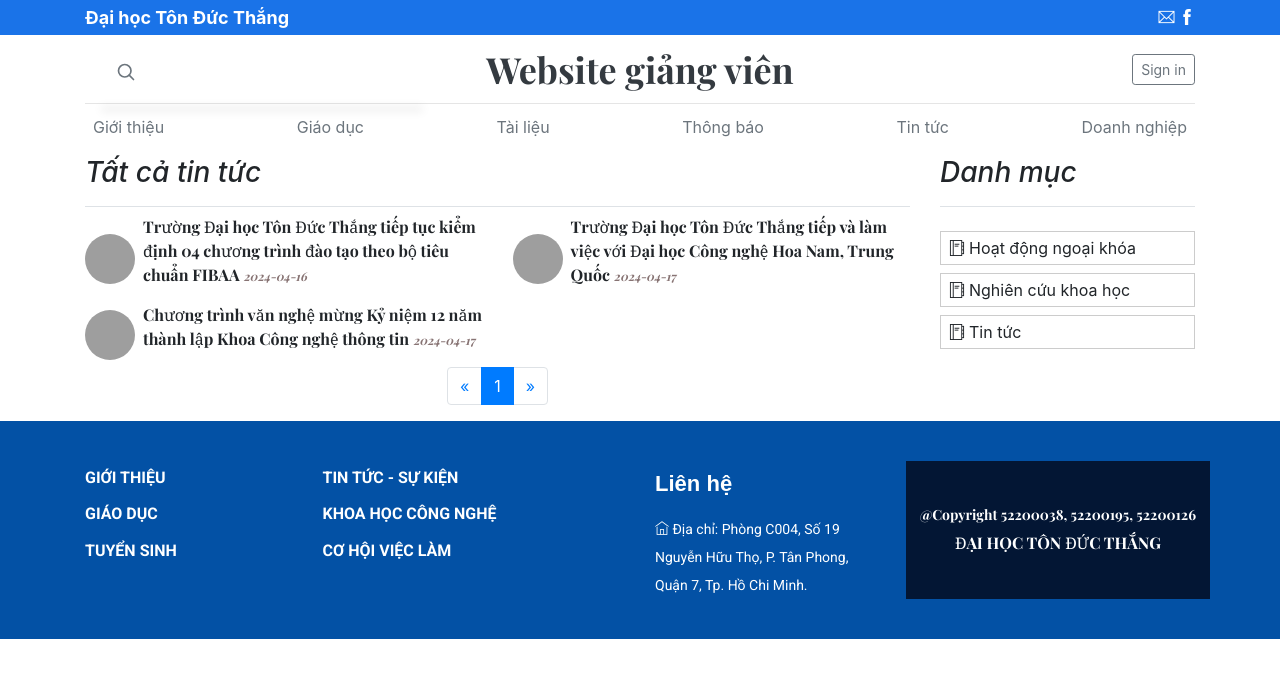
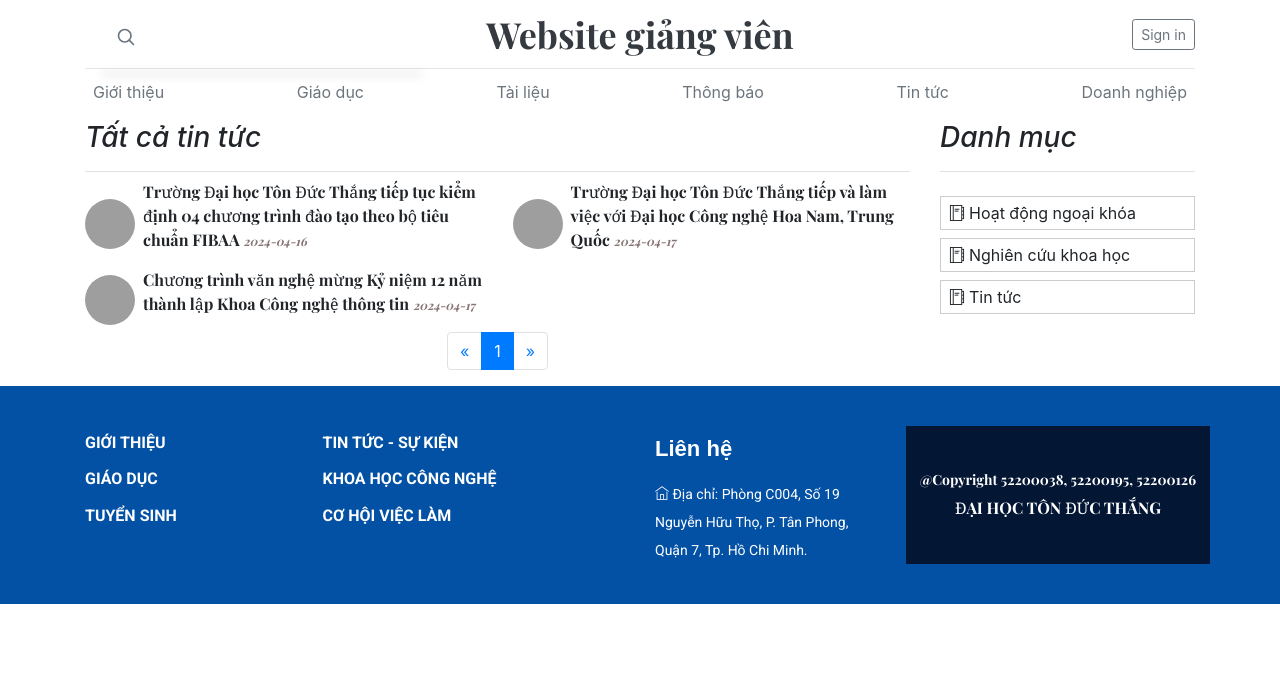
Before and after one commit to dukelw/teacher-website, a PHP site: page /news.php in a window 1280 px wide. Shown: the top 678 px of the page. Run offline with PHP 8.4, Linux system fonts and the light colour scheme; data comes from the database, SQL or seed files in the repository; grey boxes are pictures that could not be loaded.

Commit message:
delete topbar, fix height news card

```diff
--- a/css/header_topbar.css
+++ /dev/null
@@ -1,25 +0,0 @@
-.topbar {
-  width: 100%;
-  background-color: #1A73E8 !important;
-}
-
-.topbar .container {
-  display: flex;
-  justify-content: space-between;
-  align-items: center;
-}
-
-.topbar-tdtu {
-  font-size: 18px;
-}
-
-.topbar a {
-  color: white !important;
-  font-weight: 700;
-  padding: 4px 0;
-}
-
-.topbar-contact a:hover {
-  color: #7a7a7a !important;
-  text-decoration: none;
-}
--- a/header.php
+++ b/header.php
@@ -7,13 +7,10 @@
 <link rel="stylesheet" href="./css/header.css">
 <header class="blog-header py-3">
   <div class="row flex-nowrap justify-content-between align-items-center">
-    <div
-      class="col-4 pt-1 d-flex justify-content-center align-items-start flex-column search-container">
+    <div class="col-4 pt-1 d-flex justify-content-center align-items-start flex-column search-container">
       <div class="col-12 pt-1 d-flex justify-content-start align-items-center">
         <span class="text-muted search-toggle">
-          <svg xmlns="http://www.w3.org/2000/svg" width="20" height="20" viewBox="0 0 24 24"
-            fill="none" stroke="currentColor" stroke-width="2" stroke-linecap="round"
-            stroke-linejoin="round" class="mx-3">
+          <svg xmlns="http://www.w3.org/2000/svg" width="20" height="20" viewBox="0 0 24 24" fill="none" stroke="currentColor" stroke-width="2" stroke-linecap="round" stroke-linejoin="round" class="mx-3">
             <circle cx="10.5" cy="10.5" r="7.5"></circle>
             <line x1="21" y1="21" x2="15.8" y2="15.8"></line>
           </svg>
@@ -21,9 +18,7 @@
         <form action="#" class="search-wrapper">
           <input class="search-box" type="text" placeholder="Nhập từ khóa...">
           <span class="search-icon">
-            <svg xmlns="http://www.w3.org/2000/svg" width="20" height="20" viewBox="0 0 24 24"
-              fill="none" stroke="currentColor" stroke-width="2" stroke-linecap="round"
-              stroke-linejoin="round" class="mx-3">
+            <svg xmlns="http://www.w3.org/2000/svg" width="20" height="20" viewBox="0 0 24 24" fill="none" stroke="currentColor" stroke-width="2" stroke-linecap="round" stroke-linejoin="round" class="mx-3">
               <circle cx="10.5" cy="10.5" r="7.5"></circle>
               <line x1="21" y1="21" x2="15.8" y2="15.8"></line>
             </svg>
@@ -44,7 +39,7 @@
           if (count($foundArticles) != 0) {
             foreach ($foundArticles as $foundArticle) {
               echo
-                "<li class=''>
+              "<li class=''>
                   <div class='d-flex justify-content-between align-items-center'>
                     <img class='news-image' src='" . $foundArticle["THUMBNAIL"] . "' alt='Thumbnail'/>
                     <p>
@@ -71,7 +66,7 @@
         echo "
           <div class='user-info'>
             <img class='user-avatar' alt='Avatar' src='" . User::get_user($_SESSION["useremail"])[0]["AVATAR"] . "'>
-            <span class=\"username\">" . $_SESSION["username"] . "</span>
+            <span class=\"username\">" . User::get_user($_SESSION["useremail"])[0]["NAME"] . "</span>
             <ul class='user-options'>
               <li class='user-item'><a class='navigate-link' href='logout.php'>Đăng xuất</a></li>
               <li class='user-item'><a class='navigate-link' href='update_info.php'>Cập nhật thông tin</a></li>
@@ -117,19 +112,19 @@
   const searchIcon = document.querySelector('.search-icon')
   const hiddenInput = document.querySelector('input[name="keysearch"]')
   const closeBtn = document.querySelector('.close-btn')
-  searchToggle.onclick = function (event) {
+  searchToggle.onclick = function(event) {
     searchWrapper.classList.add('active-flex');
     searchToggle.classList.add('hide')
     searchBox.focus()
   }
 
-  searchIcon.onclick = function (event) {
+  searchIcon.onclick = function(event) {
     var keySearch = searchBox.value.trim()
     hiddenInput.value = keySearch
     searchWrapper.submit();
   }
 
-  searchBox.addEventListener('keypress', function (event) {
+  searchBox.addEventListener('keypress', function(event) {
     if (event.key === 'Enter') {
       event.preventDefault();
       var keySearch = searchBox.value.trim();
@@ -140,7 +135,7 @@
 
 
   if (closeBtn != null) {
-    closeBtn.onclick = function (event) {
+    closeBtn.onclick = function(event) {
       hiddenInput.value = ''
       searchWrapper.submit();
     }
--- a/header_topbar.php
+++ /dev/null
@@ -1,11 +0,0 @@
-<link rel="stylesheet" href="./assets/icon/themify-icons/themify-icons.css">
-<link rel="stylesheet" href="./css/header_topbar.css">
-<div class="topbar">
-  <div class="container">
-    <a href="https://tdtu.edu.vn/" class="topbar-tdtu">Đại học Tôn Đức Thắng</a>
-    <div class="topbar-contact">
-      <a href="mailto:khoacntt@tdtu.edu.vn"><span class="ti-email"></span></a>
-      <a href="https://www.facebook.com/it.tdtu.edu.vn"><span class="ti-facebook"></span></a>
-    </div>
-  </div>
-</div>
--- a/news.php
+++ b/news.php
@@ -27,7 +27,6 @@
 </head>
 
 <body>
-  <?php include_once ("./header_topbar.php") ?>
   <div class="container">
     <?php include_once ("./header.php");
     ?>
```
Also changed, not shown: css/main.css (+15 -1 lines), dashboard_document.php (+5 -44 lines), edit_article.php (+9 -17 lines), main.php (+12 -8 lines), upload/avatars/663c55e107f21_labrynth.jpg (added), 1 other file.
